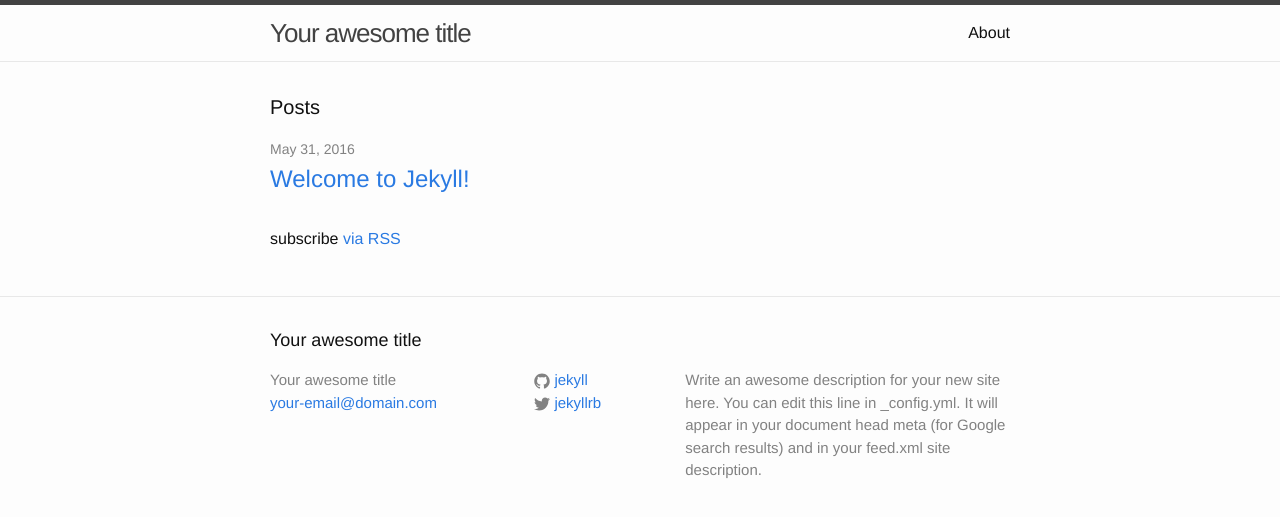
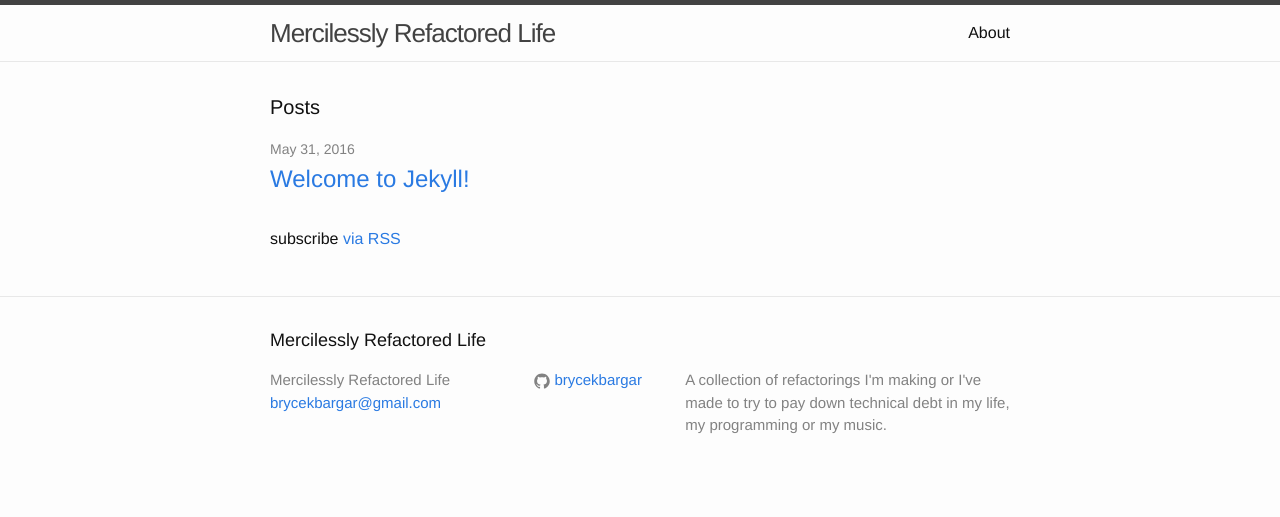
Before and after one commit to brycekbargar/brycekbargar.github.io, a Jekyll site: the page built from index.html, in a window 1280 px wide. Shown: the top 517 px of the page. Built offline with Jekyll 4.4.1, drawn with Linux system fonts in a browser that asks for light colours.

Commit message:
Fill out _config.yml

```diff
--- a/_config.yml
+++ b/_config.yml
@@ -6,16 +6,15 @@
 # 'jekyll serve'. If you change this file, please restart the server process.
 
 # Site settings
-title: Your awesome title
-email: your-email@domain.com
-description: > # this means to ignore newlines until "baseurl:"
-  Write an awesome description for your new site here. You can edit this
-  line in _config.yml. It will appear in your document head meta (for
-  Google search results) and in your feed.xml site description.
+title: Mercilessly Refactored Life
+email: brycekbargar@gmail.com
+description: >
+  A collection of refactorings I'm making or I've made
+  to try to pay down technical debt in
+  my life, my programming or my music.
 baseurl: "" # the subpath of your site, e.g. /blog
-url: "http://yourdomain.com" # the base hostname & protocol for your site
-twitter_username: jekyllrb
-github_username:  jekyll
+url: "http://brycekbargar.com" # the base hostname & protocol for your site
+github_username:  brycekbargar
 
 # Build settings
 markdown: kramdown
```
